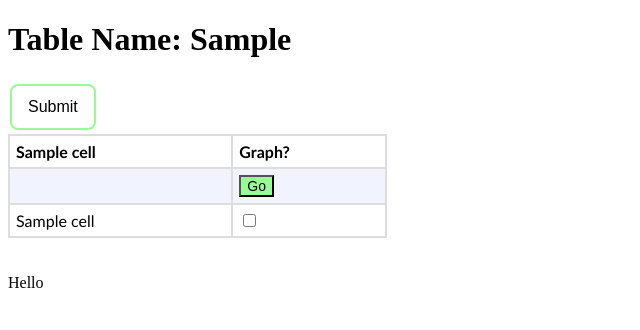
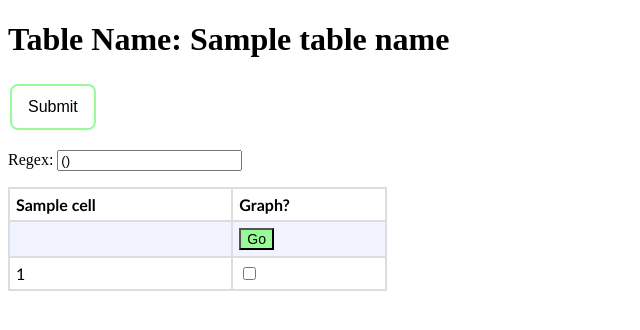
Before and after one commit to Caithir/tensorview, a Flask app: template Templates/index.html in a window 1280 px wide. Shown: the top 330 px of the page, without its empty margins (0-640 px from the left). Run offline with Flask 2, Linux system fonts and the light colour scheme; the template is opened without the code that fills it: most values are stand-ins (such as "Sample title", 1, 10 or a date in 2020).

Commit message:
got the regex string to update.

```diff
--- a/Templates/index.html
+++ b/Templates/index.html
@@ -2,24 +2,24 @@
 <html>
 
 <head>
-    <title>Flask Template Example</title>
+    <title>TensorView</title>
     <style>
-        #customers {
+        #table {
             font-family: "Trebuchet MS", Arial, Helvetica, sans-serif;
             border-collapse: collapse;
             width: 30%;
         }
 
-        #customers td, #customers th {
+        #table td, #table th {
             border: 2px solid #ddd;
             padding: 6px;
         }
 
-        #customers tr:nth-child(even) {
+        #table tr:nth-child(even) {
             background-color: #F1F3FF;
         }
 
-        #customers tr:hover {
+        #table tr:hover {
             background-color: #ddd;
         }
         .submit {
@@ -59,72 +59,127 @@
 </head>
 <body>
 <div class="container">
-    <h1>Table Name: {{ my_string }}</h1>
-    {#  <FORM METHOD="POST" ACTION="http://jkorpela.fi/cgi-bin/echo.cgi">#}
-    <FORM METHOD="POST" ACTION="http://google.com">
+    <h1>Table Name: {{ table_name }}</h1>
+    <FORM METHOD="POST" ACTION="http://facebook.com">
         <button class="submit submit1">Submit</button>
     </FORM>
-    <table id="customers">
+    <form action="#" method="post" class="Table_Body" id="table_body" action={{ url_for("/eid", **query_params) }}>
+        <div id="table_rows">
+
+            <table id="table">
                 <tbody>
+                {# building the headings of the table #}
                 <tr>
-            {% for cell in my_list %}
+                    {% for cell in headings %}
                         <td><b>{{ cell }}</b></td>
                     {% endfor %}
                     <td><b>{{ "Graph?"}}</b></td>
                 </tr>
+                {# making the drop downs for the query selection#}
                 <tr>
                     <td><b></b></td>
-            {% for cell in range((my_list|length)-1) %}
+                    {% for cell in range((headings|length)-1) %}
                         <td><b>
                             <select>
-                        {%  if fillups[0][cell+1] is string %}
+                                {%  if table_contents[0][cell+1] is string %}
                                     <option value="contains">Contains</option>
                                     <option value="startsWith">Starts with</option>
                                     <option value="endsWith">Ends with</option>
                                 {%  endif %}
-                        {%  if fillups[0][cell+1] is number %}
+                                {%  if table_contents[0][cell+1] is number %}
                                     <option value="<">Less than</option>
                                     <option value=">">Greater than</option>
                                     <option value="=">Equal to</option>
                                     <option value=">=">Greater than or equal to</option>
                                     <option value="<=">Less than or equal to</option>
                                 {%  endif %}
-
+                                {#            This is where we will do the query string for the sql queries#}
                             </select>
                             <INPUT TYPE="TEXT" NAME="name" SIZE="10"></b></td>
                     {% endfor %}
                     <td><b>
-                <button id="go_button" onclick="myFunction()">Go</button>
+                        <button id="go_button" onclick="updateRegex()">Go</button>
                     </b></td>
                 </tr>
-        {% for row in fillups %}
+                {#        filling in the table#}
+                {% for row in table_contents %}
                     <tr>
-                {% for cell in row %}
-                    <td>{{ cell }}</td>
+
+                        {% for cell in range((row|length)) %}
+                            <td>{{ row[cell] }}</td>
                         {% endfor %}
-                <td><input type="checkbox" />    &nbsp;   </td>
+                        <td><label><input type="checkbox" value={{ row[0] }} /> </label> </td>
                     </tr>
                 {% endfor %}
+                <p>
+                    <label>Regex: <input type="text" name ="regex" value="()" readonly="readonly" /> </label>
+                </p>
+
                 </tbody>
             </table>
         </div>
+    </form>
+</div>
+
 </body>
 <br>
 <br>
-<div id="myDIV">Hello</div>
-{#now need to change the hello command to be the regex function based on which files were selected#}
+
+</html>
+
 <script>
-    function myFunction() {
-        var x = document.getElementById("myDIV");
-        if (x.innerHTML === "Hello") {
-            x.innerHTML = "Swapped text!";
-        } else {
-            x.innerHTML = "Hello";
+    function attachCheckboxHandlers() {
+        // get reference to element containing toppings checkboxes
+        var el = document.getElementById('table_rows');
+
+        // get reference to input elements in toppings container element
+        var tops = el.getElementsByTagName('input');
+
+        // assign updateTotal function to onclick property of each checkbox
+        for (var i=0, len=tops.length; i<len; i++) {
+            if ( tops[i].type === 'checkbox' ) {
+                tops[i].onclick = updateRegex;
             }
         }
+    }
+
+    function updateRegex() {
+        // 'this' is reference to checkbox clicked on
+        var form = this.form;
+
+        // get current value in total text box, using parseFloat since it is a string
+        var currentRegex = form.elements['regex'].value;
+        var namesWithPipes = currentRegex.substring(1, currentRegex.length-1);
+        if ("()" === currentRegex){
+            form.elements['regex'].value = "("+this.value+")";
+            return;
+        }
+
+        var arr = namesWithPipes.split("|");
+        // if check box is checked, add its value to val, otherwise subtract it
+        if ( this.checked ) {
+            arr.push(this.value);
+        } else {
+            var ind = arr.indexOf((this.value));
+            if(ind !== -1){
+                arr.splice(ind,1);
+            }
+        }
+
+        form.elements['regex'].value = "("+arr.join("|")+")";
+    }
+
+    attachCheckboxHandlers();
+
+
 </script>
-</html>
-
 
 {#code for syling used from here#}
 {#https://www.w3schools.com/css/tryit.asp?filename=trycss_table_fancy#}
+
+
+{#https://stackoverflow.com/questions/32516455/how-to-create-url-according-to-the-checked-checkboxes#}
+{#https://stackoverflow.com/questions/22505825/creating-string-of-checkbox-ids-if-checked#}
+{#https://coderwall.com/p/pkthoa/read-checkbox-in-flask#}
+{#https://gist.github.com/devdave/1472832#}
+{#https://www.dyn-web.com/tutorials/forms/checkbox/group.php#}
--- a/run.py
+++ b/run.py
@@ -2,12 +2,15 @@ from flask import Flask, render_template
 app = Flask(__name__)
 
 
-@app.route("/")
+@app.route("/", methods=['Get', 'Post'])
 def template_test():
-    kwargs = {"my_string":"Table 1",
-              'my_list':['   ','Col1', 'Col2', 'Col3', 'Col4'],
-              'fillups': [['Run1', 0, 12, "test", "turtle"],['Run2','row2', 'row2.5', '23', 'open'], ['row3', '12', 0, 0, 9], ['row4', 21, 't', 12, '9']]}
+    kwargs = {"table_name": "Table 1",
+              'headings': ['   ','Col1', 'Col2', 'Col3', 'Col4'],
+              'table_contents': [['Run1', 0, 12, "test", "turtle"],['Run2','row2', 'row2.5', '23', 'open'], ['row3', '12', 0, 0, 9], ['row4', 21, 't', 12, '9']]}
     return render_template('index.html', **kwargs)
+
+
+
 
 if __name__ == '__main__':
     app.run(debug=True)
```
Lines whose indentation alone changed are shown as unchanged.
